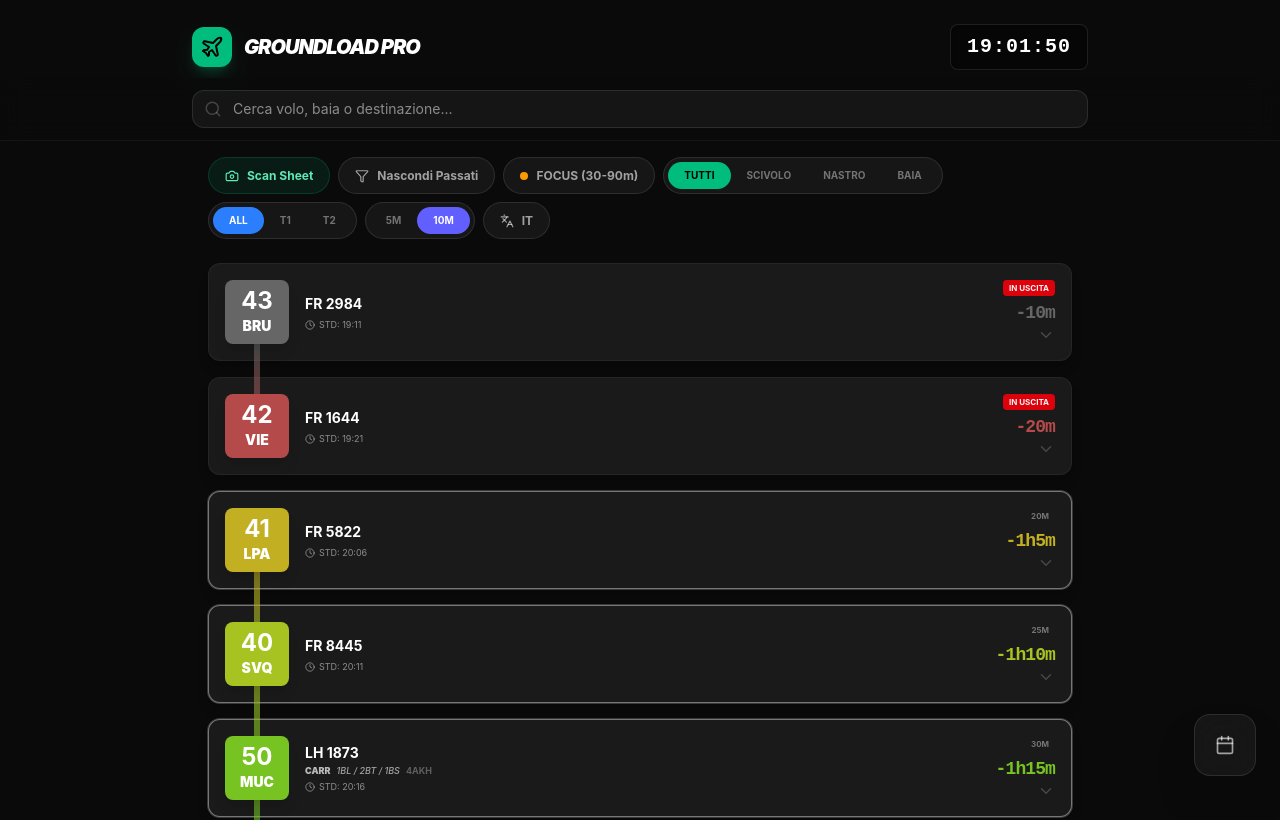
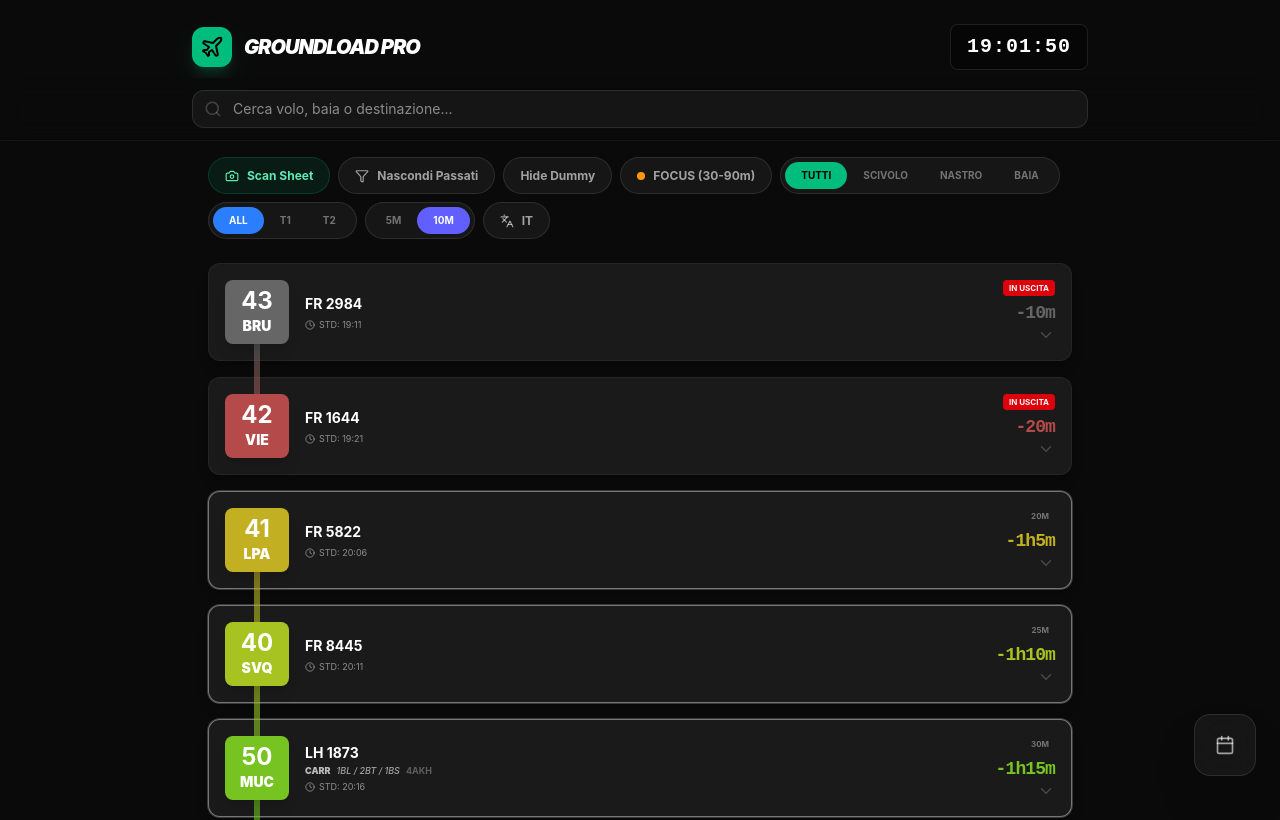
Before and after one commit to oreogano9/partenze_Manager, a React (Vite) app: page / in a window 1280 px wide. Shown: the top 820 px of the page. Built offline with nearby package versions, Linux system fonts and the light colour scheme.

Commit message:
Add toggle for dummy flights

```diff
--- a/src/App.tsx
+++ b/src/App.tsx
@@ -18,7 +18,8 @@ export default function App() {
     showPast: false,
     filterType: 'All',
     searchQuery: '',
-    showFocusOnly: false
+    showFocusOnly: false,
+    showMockFlights: true
   });
   const [terminalFilter, setTerminalFilter] = useState<'ALL' | 'T1' | 'T2'>('ALL');
   const [connectionThreshold, setConnectionThreshold] = useState<5 | 10>(10);
@@ -39,6 +40,8 @@ export default function App() {
 
     return state.flights
       .filter(f => {
+        const isMockFlight = !f.id.startsWith('ocr-');
+        const matchesMockVisibility = state.showMockFlights || !isMockFlight;
         const isPast = new Date(f.std) <= now;
         const matchesPast = state.showPast || !isPast;
         const posType = getPositionType(f.terminal, f.position);
@@ -54,10 +57,10 @@ export default function App() {
         const isFocused = minutesToSTD >= 30 && minutesToSTD <= 90;
         const matchesFocus = !state.showFocusOnly || isFocused;
 
-        return matchesPast && matchesType && matchesSearch && matchesTerminal && matchesFocus;
+        return matchesMockVisibility && matchesPast && matchesType && matchesSearch && matchesTerminal && matchesFocus;
       })
       .sort((a, b) => new Date(a.std).getTime() - new Date(b.std).getTime());
-  }, [state.flights, state.showPast, state.filterType, state.searchQuery, state.showFocusOnly, terminalFilter]);
+  }, [state.flights, state.showPast, state.filterType, state.searchQuery, state.showFocusOnly, state.showMockFlights, terminalFilter]);
 
   const handleTagToggle = (id: string, tag: string) => {
     setState(prev => ({
@@ -284,6 +287,17 @@ export default function App() {
           >
             <Filter size={14} />
             {state.showPast ? t.showPast : t.hidePast}
+          </button>
+
+          <button
+            onClick={() => setState(prev => ({ ...prev, showMockFlights: !prev.showMockFlights }))}
+            className={`flex items-center gap-2 px-4 py-2 rounded-full text-xs font-bold transition-all border ${
+              state.showMockFlights
+                ? 'bg-white/5 text-white/60 border-white/10 hover:bg-white/10'
+                : 'bg-emerald-500 text-black border-emerald-500'
+            }`}
+          >
+            {state.showMockFlights ? 'Hide Dummy' : 'Show Dummy'}
           </button>
 
           <button
--- a/src/types.ts
+++ b/src/types.ts
@@ -33,4 +33,5 @@ export interface AppState {
   filterType: PositionType | 'All';
   searchQuery: string;
   showFocusOnly: boolean;
+  showMockFlights: boolean;
 }
```
